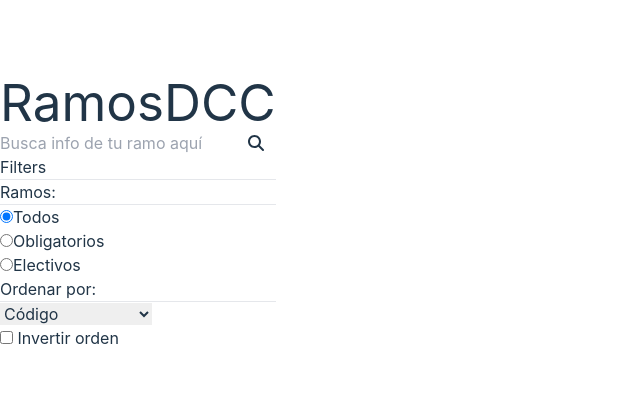
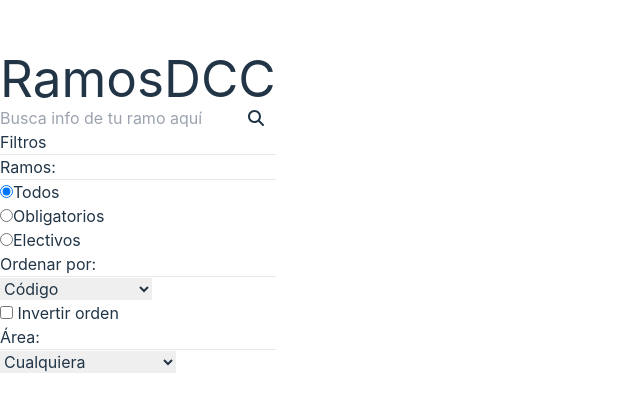
Before and after one commit to AyanoT1/search-tool-ramosDCC, a React (Vite) app: page / in a window 1280 px wide. Shown: the part 188-600 px from the top of the page, without its empty margins (0-640 px from the left). Built offline with nearby package versions, Linux system fonts and the light colour scheme.

Commit message:
feat: Added single tag filter

```diff
--- a/src/Searchbar.jsx
+++ b/src/Searchbar.jsx
@@ -10,6 +10,7 @@ export default function Searchbar() {
   const [currentSource, setSource] = useState({ ...Mandatory, ...Optionals });
   const [sortBy, setSortBy] = useState("code");
   const [isReversed, setReversed] = useState(false);
+  const [selectedArea, setArea] = useState("");
 
   const sourceMapping = {
     Todos: { ...Mandatory, ...Optionals },
@@ -33,17 +34,24 @@ export default function Searchbar() {
       }
   }
 
-  function genericSearch(pattern, source=currentSource, sorting=sortBy, reversion=isReversed) {
+  function genericSearch(pattern, source=currentSource, sorting=sortBy, reversion=isReversed, tag=selectedArea) {
     if (pattern == "") {
       return [];
     }
-    const results = Object.keys(source).filter((key) => {
+    var results = Object.keys(source).filter((key) => {
       return (
         (source[key].name.toLowerCase().includes(pattern.toLowerCase()) ||
           source[key].desc.toLowerCase().includes(pattern.toLowerCase())) &&
         source[key].desc != ""
       );
     });
+
+    if (!tag=="") {
+      results = results.filter((key) => {
+        return source[key].tags.includes(tag)
+      })
+      console.log(results)
+    }
 
     results.sort(sortMapping(sorting, source))
     return (reversion) ?  results.reverse() : results;
@@ -72,6 +80,12 @@ export default function Searchbar() {
     setCourses(genericSearch(query, currentSource, sortBy, e.target.checked))
   }
 
+  function handleAreaChange(e) {
+    setArea(e.target.value)
+    let query = document.getElementById("searchbar-input").value.toLowerCase();
+    setCourses(genericSearch(query, currentSource, sortBy, isReversed, e.target.value))
+  }
+
   return (
     <>
       {/* Searchbar */}
@@ -97,10 +111,11 @@ export default function Searchbar() {
       {/* Filter */}
       <div
         name="filter-box"
-        className="border border-gray-400 rounded-lg shadow-md p-5 pl-7 pr-7 m-10 fixed top-52 z-10"
+        className="border border-gray-400 rounded-lg shadow-md p-5 pl-7 pr-7 m-10 fixed top-1/4 z-10"
       >
-        <h2 className="text-2xl">Filters</h2>
+        <h2 className="text-2xl">Filtros</h2>
         <hr className="border-gray-400 border" />
+
         {/* Source filter */}
         <div>
           <h3 className="font-semibold mt-2">Ramos:</h3>
@@ -124,6 +139,7 @@ export default function Searchbar() {
             );
           })}
         </div>
+
         {/* Sort by filter */}
         <div>
           <h3 className="font-semibold mt-2">Ordenar por:</h3>
@@ -136,6 +152,32 @@ export default function Searchbar() {
           </select> <br/>
           <input type="checkbox" onChange={handleReverseOrder}/> Invertir orden
         </div>
+
+        {/* Category Filter */}
+        <div>
+        <h3 className="font-semibold mt-2">Área:</h3>
+        <hr className="border-gray-400" />
+        <select name="sorting" id="sort-filter" onChange={handleAreaChange}  className="mt-2 h-7 rounded-md pl-2">
+          <option value="">Cualquiera</option>
+          <option value="Programación">Programación</option>
+          <option value="Software">Software</option>
+          <option value="Datos">Datos</option>
+          <option value="Teoría">Teoría</option>
+          <option value="HCI">HCI</option>
+          <option value="Apps web (opcional)">Apps web (opcional)</option>
+          <option value="Apps web">Apps web</option>
+          <option value="Gráfica">Gráfica</option>
+          <option value="Sistemas">Sistemas</option>
+          <option value="Arquitectura">Arquitectura</option>
+          <option value="Seguridad">Seguridad</option>
+          <option value="Machine Learning">Machine Learning</option>
+          <option value="Industria">Industria</option>
+          <option value="Investigación">Investigación</option>
+          <option value="Redes">Redes</option>
+          <option value="Lenguajes">Lenguajes</option>
+        </select>
+        </div>
+
       </div>
 
       {/* Displayer */}
@@ -151,6 +193,7 @@ export default function Searchbar() {
               desc={currentSource[key].desc}
               difficulty={currentSource[key].difficulty}
               time={currentSource[key].time}
+              tags={currentSource[key].tags}
             />
           );
         })}
```
